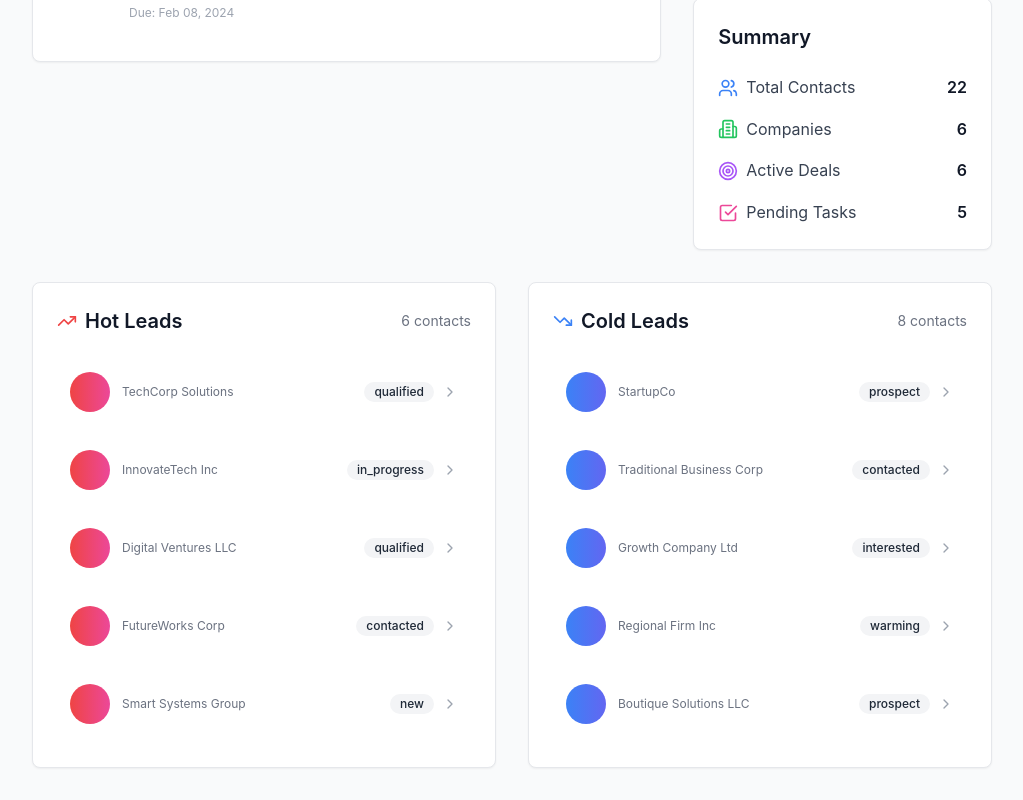
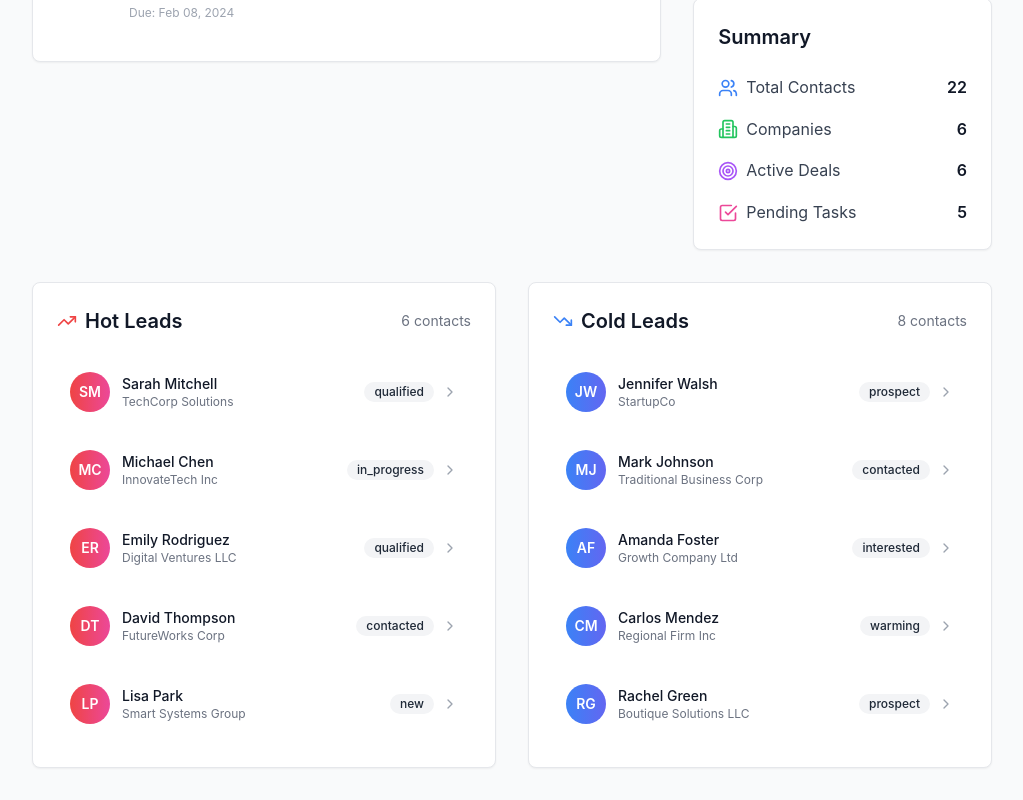
Before and after one commit to apper-apps/salespulse-matrix-backend, a React (Vite) app: page / in a window 1280 px wide. Shown: the part 926-1726 px from the top of the page, without its empty margins (256-1279 px from the left). Built offline with nearby package versions, Linux system fonts and the light colour scheme.

Commit message:
Fix leads display to properly show contact names from lead data structure

```diff
--- a/src/components/pages/Dashboard.jsx
+++ b/src/components/pages/Dashboard.jsx
@@ -313,22 +313,24 @@ const [contactsData, companiesData, dealsData, activitiesData, hotLeadsData, col
             </h2>
             <span className="text-sm text-gray-500">{hotLeads.length} contacts</span>
           </div>
-          <div className="space-y-3 max-h-96 overflow-y-auto">
-            {hotLeads.slice(0, 8).map((lead) => (
+<div className="space-y-3 max-h-96 overflow-y-auto">
+            {hotLeads.slice(0, 8).map((lead) => {
+              const [firstName, lastName] = (lead.name || '').split(' ');
+              return (
               <div
                 key={lead.Id}
                 className="flex items-center justify-between p-3 rounded-lg hover:bg-red-50 transition-colors duration-200 cursor-pointer border border-transparent hover:border-red-200"
-                onClick={() => handleContactClick(lead)}
+                onClick={() => handleContactClick({...lead, firstName, lastName})}
               >
                 <div className="flex items-center space-x-3">
                   <div className="w-10 h-10 bg-gradient-to-r from-red-500 to-pink-500 rounded-full flex items-center justify-center">
                     <span className="text-white font-semibold text-sm">
-                      {lead.firstName?.[0]?.toUpperCase()}{lead.lastName?.[0]?.toUpperCase()}
+                      {firstName?.[0]?.toUpperCase()}{lastName?.[0]?.toUpperCase()}
                     </span>
                   </div>
                   <div>
                     <p className="text-sm font-medium text-gray-900">
-                      {lead.firstName} {lead.lastName}
+                      {lead.name}
                     </p>
                     <p className="text-xs text-gray-500">{lead.company}</p>
                   </div>
@@ -338,7 +340,8 @@ const [contactsData, companiesData, dealsData, activitiesData, hotLeadsData, col
                   <ApperIcon name="ChevronRight" className="w-4 h-4 text-gray-400" />
                 </div>
               </div>
-            ))}
+              );
+            })}
           </div>
         </Card>
 
@@ -351,22 +354,24 @@ const [contactsData, companiesData, dealsData, activitiesData, hotLeadsData, col
             </h2>
             <span className="text-sm text-gray-500">{coldLeads.length} contacts</span>
           </div>
-          <div className="space-y-3 max-h-96 overflow-y-auto">
-            {coldLeads.slice(0, 8).map((lead) => (
+<div className="space-y-3 max-h-96 overflow-y-auto">
+            {coldLeads.slice(0, 8).map((lead) => {
+              const [firstName, lastName] = (lead.name || '').split(' ');
+              return (
               <div
                 key={lead.Id}
                 className="flex items-center justify-between p-3 rounded-lg hover:bg-blue-50 transition-colors duration-200 cursor-pointer border border-transparent hover:border-blue-200"
-                onClick={() => handleContactClick(lead)}
+                onClick={() => handleContactClick({...lead, firstName, lastName})}
               >
                 <div className="flex items-center space-x-3">
                   <div className="w-10 h-10 bg-gradient-to-r from-blue-500 to-indigo-500 rounded-full flex items-center justify-center">
                     <span className="text-white font-semibold text-sm">
-                      {lead.firstName?.[0]?.toUpperCase()}{lead.lastName?.[0]?.toUpperCase()}
+                      {firstName?.[0]?.toUpperCase()}{lastName?.[0]?.toUpperCase()}
                     </span>
                   </div>
                   <div>
                     <p className="text-sm font-medium text-gray-900">
-                      {lead.firstName} {lead.lastName}
+                      {lead.name}
                     </p>
                     <p className="text-xs text-gray-500">{lead.company}</p>
                   </div>
@@ -376,7 +381,8 @@ const [contactsData, companiesData, dealsData, activitiesData, hotLeadsData, col
                   <ApperIcon name="ChevronRight" className="w-4 h-4 text-gray-400" />
                 </div>
               </div>
-            ))}
+              );
+            })}
           </div>
         </Card>
       </div>
```
